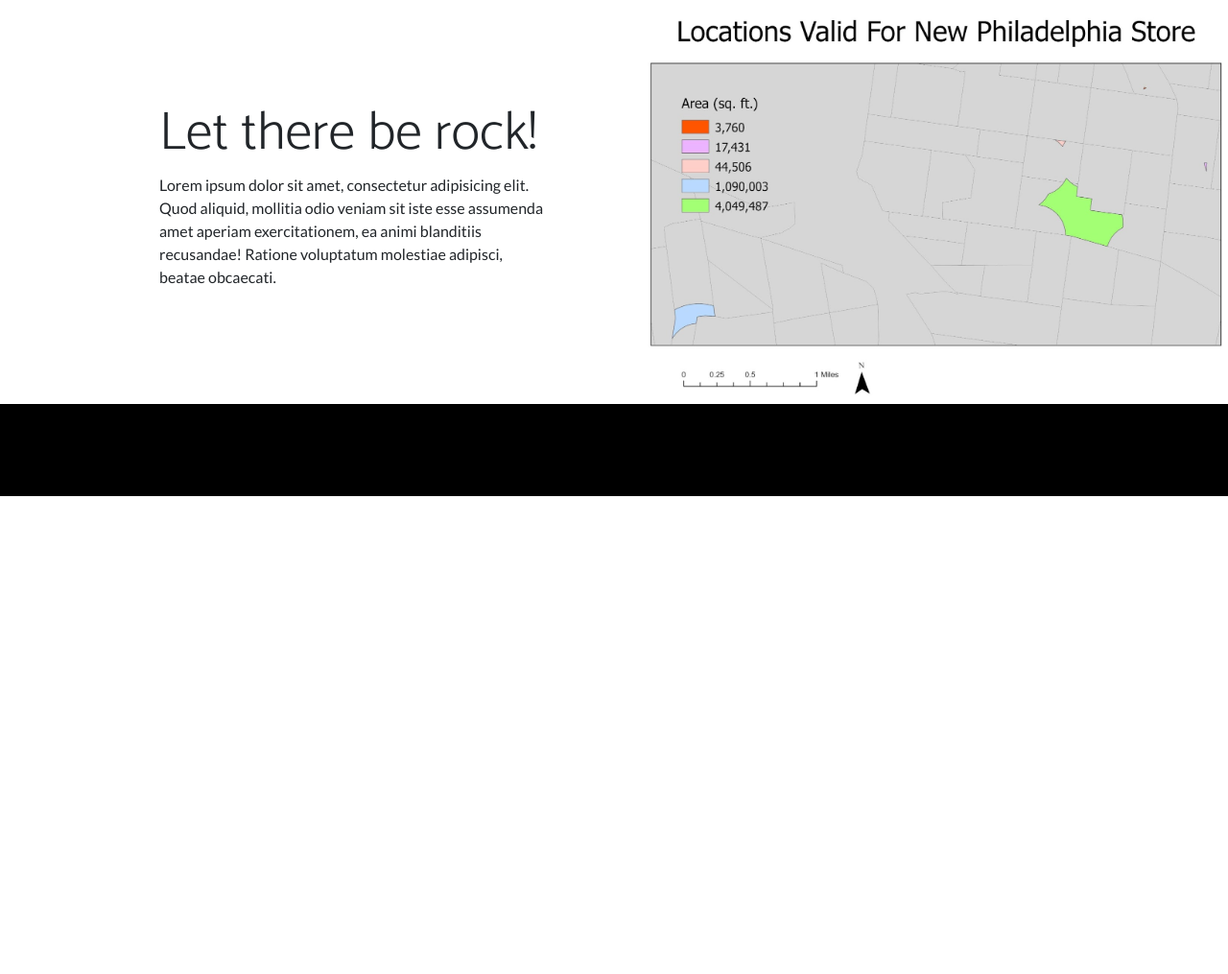
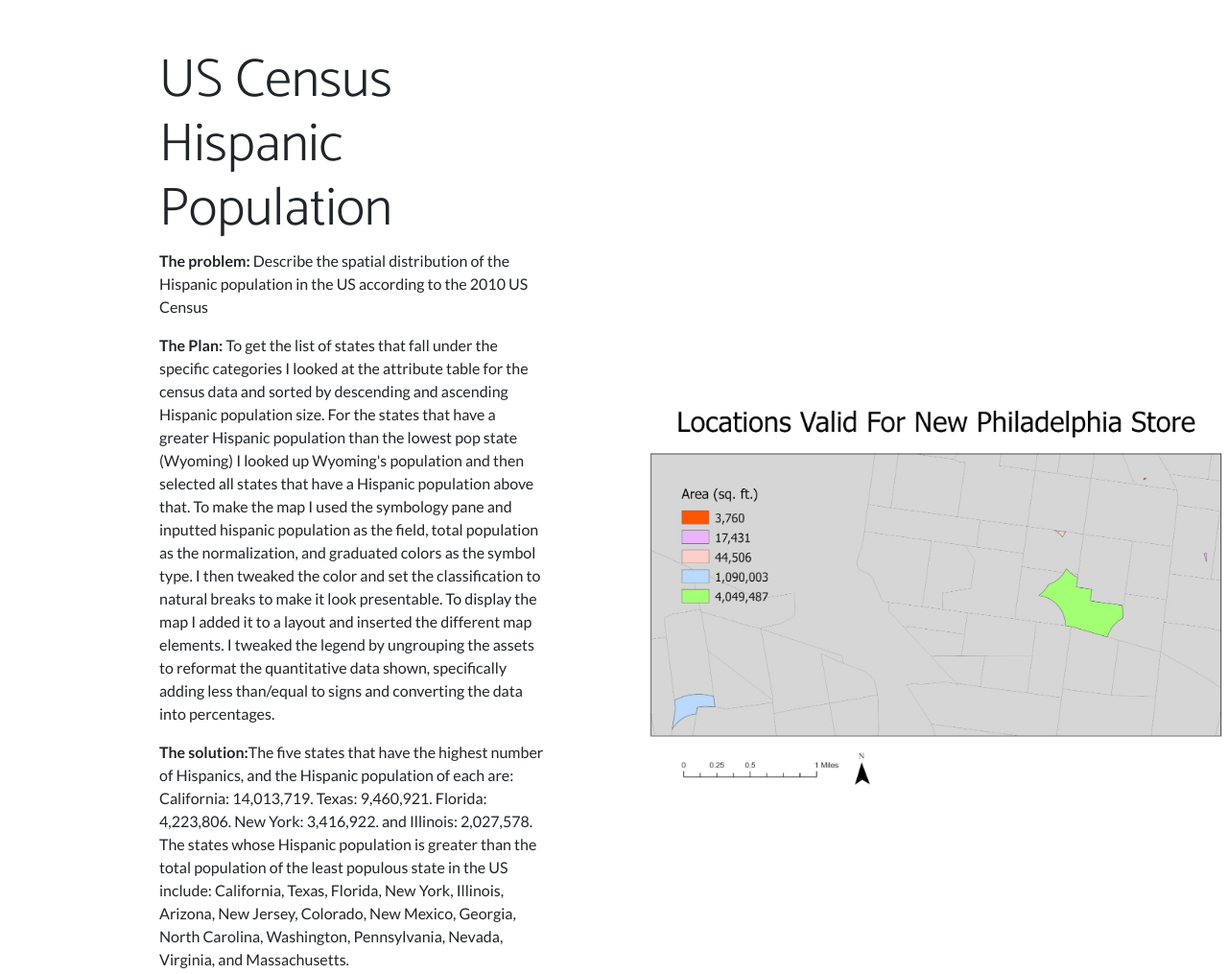
Before and after one commit to Halff-Ear/Half_, a plain HTML site: page index.html in a window 1280 px wide. Shown: the part 2286-3301 px from the top of the page at 96% size. Before the commit the page ends 2803 px from the top, so only its background shows below. Drawn offline with nearby package versions, Linux system fonts and the light colour scheme.

Commit message:
Update index.html

```diff
--- a/index.html
+++ b/index.html
@@ -87,8 +87,11 @@
                     </div>
                     <div class="col-lg-6 order-lg-1">
                         <div class="p-5">
-                            <h2 class="display-4">Let there be rock!</h2>
-                            <p>Lorem ipsum dolor sit amet, consectetur adipisicing elit. Quod aliquid, mollitia odio veniam sit iste esse assumenda amet aperiam exercitationem, ea animi blanditiis recusandae! Ratione voluptatum molestiae adipisci, beatae obcaecati.</p>
+                            <h2 class="display-4">US Census Hispanic Population</h2>
+<p><b>The problem:</b> Describe the spatial distribution of the Hispanic population in the US according to the 2010 US Census </p>
+<p><b>The Plan:</b> To get the list of states that fall under the specific categories I looked at the attribute table for the census data and sorted by descending and ascending Hispanic population size. For the states that have a greater Hispanic population than the lowest pop state (Wyoming) I looked up Wyoming's population and then selected all states that have a Hispanic population above that. To make the map I used the symbology pane and inputted hispanic population as the field, total population as the normalization, and graduated colors as the symbol type. I then tweaked the color and set the classification to natural breaks to make it look presentable. To display the map I added it to a layout and inserted the different map elements. I tweaked the legend by ungrouping the assets to reformat the quantitative data shown, specifically adding less than/equal to signs and converting the data into percentages.</p>
+<p><b>The solution:</b>The five states that have the highest number of Hispanics, and the Hispanic population of each are: California: 14,013,719. Texas: 9,460,921. Florida: 4,223,806. New York: 3,416,922. and Illinois: 2,027,578. The states whose Hispanic population is greater than the total population of the least populous state in the US include: California, Texas, Florida, New York, Illinois, Arizona, New Jersey, Colorado, New Mexico, Georgia, North Carolina, Washington, Pennsylvania, Nevada, Virginia, and Massachusetts.</p>
+<p><b>What I learned in GIS:</b> With this map I learned how to use symbology in maps to make dot density, proportional symbol, and choropleth maps to display statistical geographic information. I also learned how to tweak layout inserts like legends to better display numerical statistics.</p>
                         </div>
                     </div>
                 </div>
```
